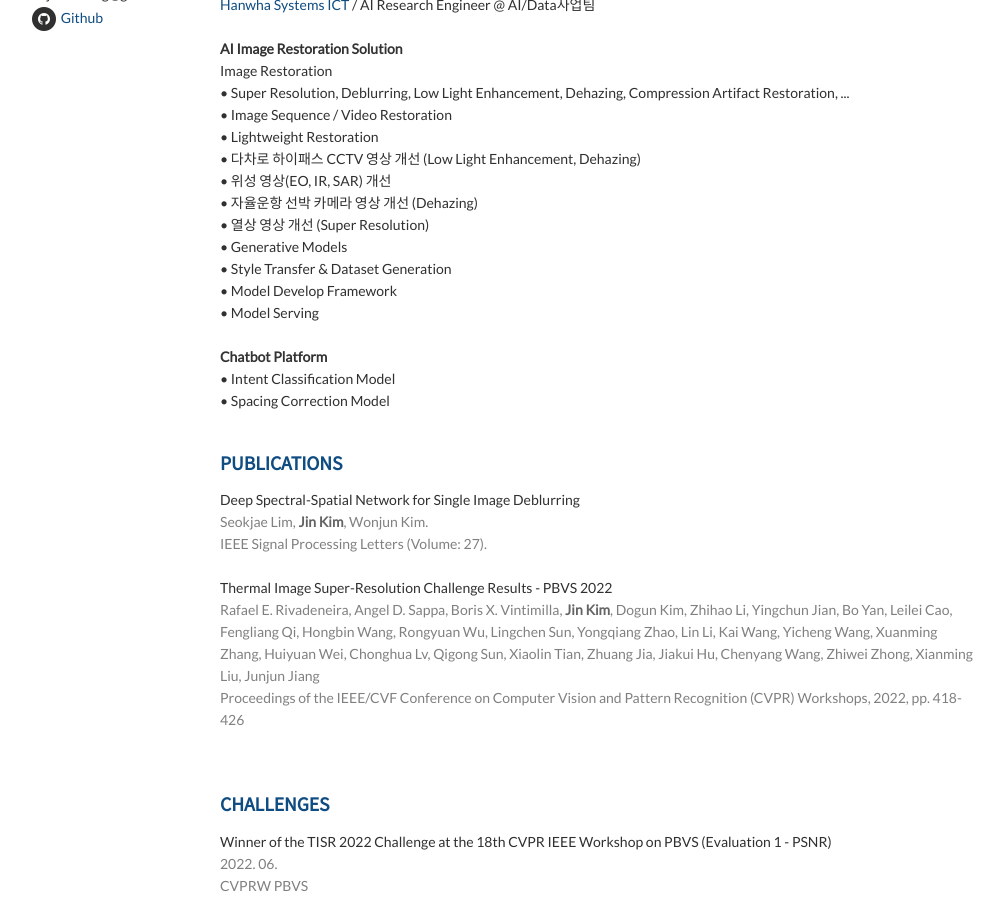
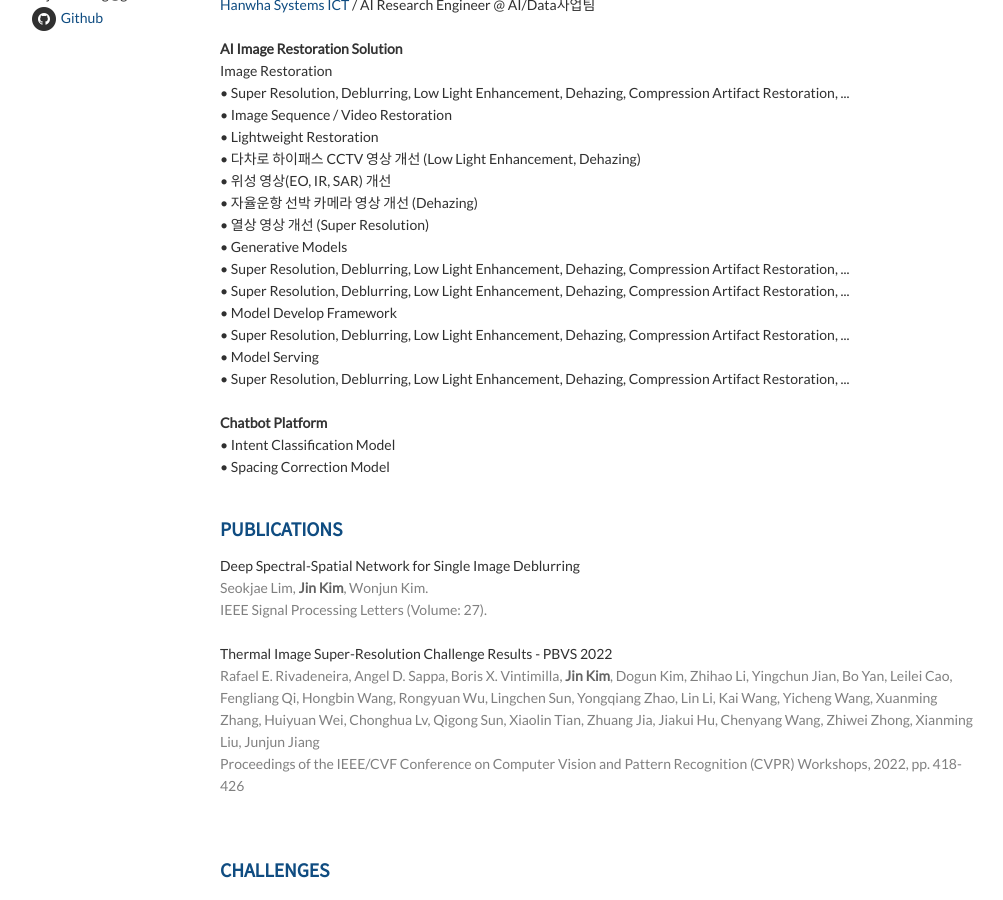
Before and after one commit to K-I-M-J-I-N/K-I-M-J-I-N.github.io, a Jekyll site: the page built from index.html, in a window 1280 px wide and 900 px high, scrolled down 359 px. Shown: the whole window, without its empty margins (140-1143 px from the left). Built offline with Jekyll 4.4.1, drawn with Linux system fonts in a browser that asks for light colours; nearby versions of some CDN libraries; the list of posts is cut into pages by our own code.

Commit message:
Update careers.html

```diff
--- a/_includes/careers.html
+++ b/_includes/careers.html
@@ -16,9 +16,12 @@
         <span>&bull; 자율운항 선박 카메라 영상 개선 (Dehazing)</span><br>
         <span>&bull; 열상 영상 개선 (Super Resolution)</span><br>
         <p>&bull; Generative Models</p>
-        <p>&bull; Style Transfer &amp; Dataset Generation</p>
+        <span>&bull; Super Resolution, Deblurring, Low Light Enhancement, Dehazing, Compression Artifact Restoration, ...</span><br>
+        <span>&bull; Super Resolution, Deblurring, Low Light Enhancement, Dehazing, Compression Artifact Restoration, ...</span><br>
         <p>&bull; Model Develop Framework</p>
+        <span>&bull; Super Resolution, Deblurring, Low Light Enhancement, Dehazing, Compression Artifact Restoration, ...</span><br>
         <p>&bull; Model Serving</p>
+        <span>&bull; Super Resolution, Deblurring, Low Light Enhancement, Dehazing, Compression Artifact Restoration, ...</span><br>
         <p>&nbsp;</p>
         <p><strong>Chatbot Platform</strong></p>
         <p>&bull; Intent Classification Model</p>
```
